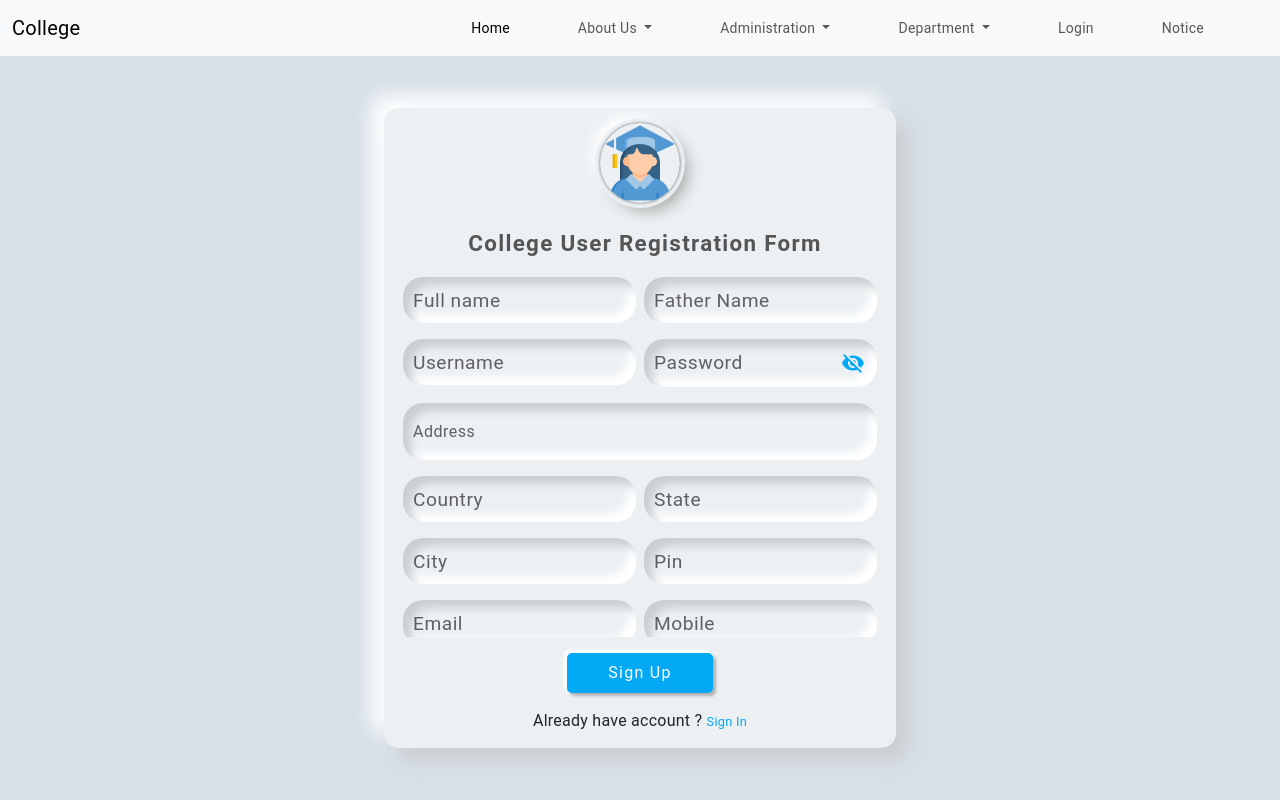
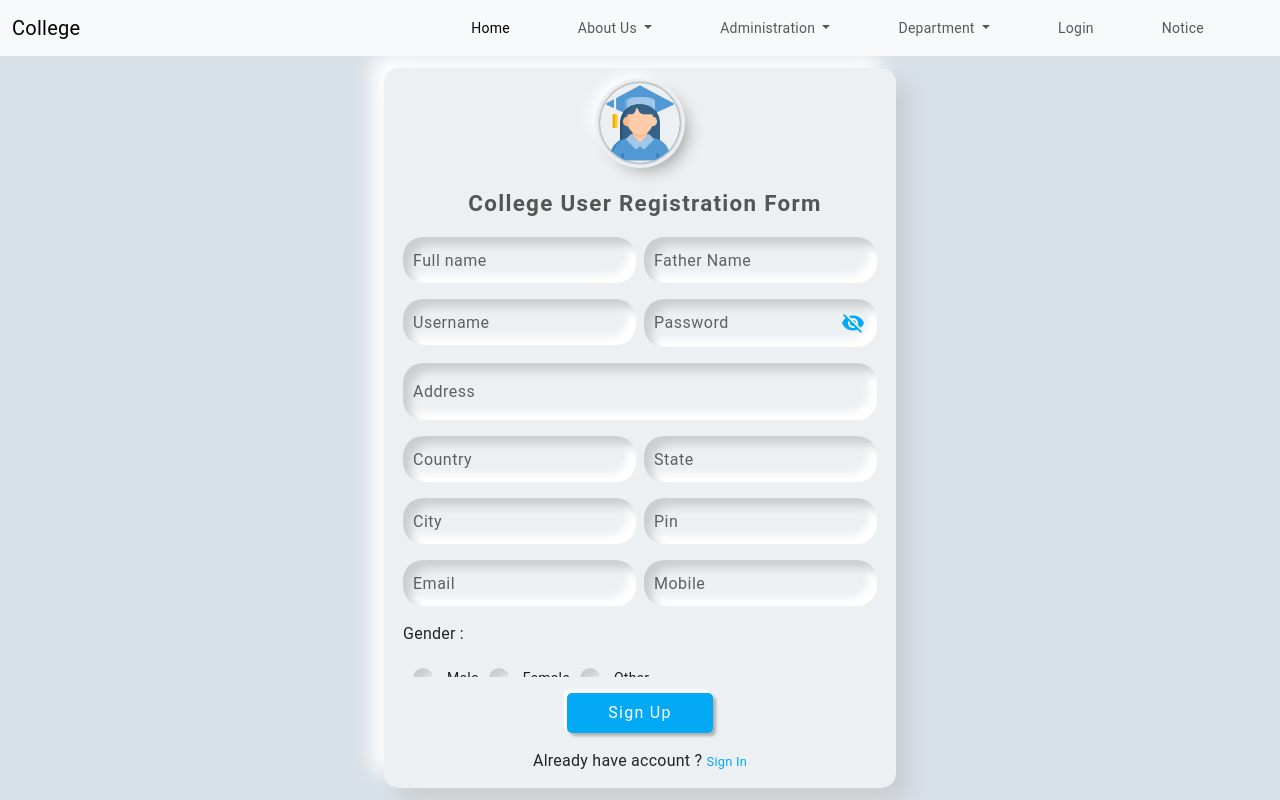
Before and after one commit to SubhankarRoyChoudhury/college, an Angular app in the folder frontend/: page /registration-college-user in a window 1280 px wide. Built offline with nearby package versions, Linux system fonts and the light colour scheme.

Commit message:
registration form modified

```diff
--- a/frontend/src/app/registration-form-college-user/registration-form-college-user.component.html
+++ b/frontend/src/app/registration-form-college-user/registration-form-college-user.component.html
@@ -4,14 +4,14 @@
       <img src="./assets/images/login_logo.png" alt="" />
     </div>
     <div class="text-center mt-4 mb-3 name">College User Registration Form</div>
-    <form [formGroup]="login_form" ngNativeValidate (ngSubmit)="onLogin()">
+    <form [formGroup]="regis_form" ngNativeValidate (ngSubmit)="onRegister()">
       <div class="row m-0 div_field">
-        <div class="col-lg-6 col-md-6 col-sm-6 ps-1 pe-1 col-12 mb-3">
+        <div class="col-lg-6 col-md-6 col-sm-6 col-12 ps-1 pe-1 mb-3">
           <mat-form-field class="w-100 form-field">
             <input matInput placeholder="Full name" formControlName="name" />
           </mat-form-field>
         </div>
-        <div class="col-lg-6 col-md-6 col-sm-6 ps-1 pe-1 col-12 mb-3">
+        <div class="col-lg-6 col-md-6 col-sm-6 col-12 ps-1 pe-1 mb-3">
           <mat-form-field class="w-100 form-field">
             <input
               matInput
@@ -20,12 +20,12 @@
             />
           </mat-form-field>
         </div>
-        <div class="col-lg-6 col-md-6 col-sm-6 ps-1 pe-1 col-12 mb-3">
+        <div class="col-lg-6 col-md-6 col-sm-6 col-12 ps-1 pe-1 mb-3">
           <mat-form-field class="w-100 form-field">
             <input matInput placeholder="Username" formControlName="username" />
           </mat-form-field>
         </div>
-        <div class="col-lg-6 col-md-6 col-sm-6 ps-1 pe-1 col-12 mb-3">
+        <div class="col-lg-6 col-md-6 col-sm-6 col-12 ps-1 pe-1 mb-3">
           <mat-form-field class="w-100 form-field">
             <input
               matInput
@@ -45,7 +45,7 @@
             </button>
           </mat-form-field>
         </div>
-        <div class="ps-1 pe-1 col-12 mb-3">
+        <div class="col-12 ps-1 pe-1 mb-3">
           <mat-form-field class="w-100 form-field-textarea">
             <textarea
               matInput
@@ -57,35 +57,75 @@
             ></textarea>
           </mat-form-field>
         </div>
-        <div class="col-lg-6 col-md-6 col-sm-6 ps-1 pe-1 col-12 mb-3">
+        <div class="col-lg-6 col-md-6 col-sm-6 col-12 ps-1 pe-1 mb-3">
           <mat-form-field class="w-100 form-field">
             <input matInput placeholder="Country" formControlName="country" />
           </mat-form-field>
         </div>
-        <div class="col-lg-6 col-md-6 col-sm-6 ps-1 pe-1 col-12 mb-3">
+        <div class="col-lg-6 col-md-6 col-sm-6 col-12 ps-1 pe-1 mb-3">
           <mat-form-field class="w-100 form-field">
             <input matInput placeholder="State" formControlName="state" />
           </mat-form-field>
         </div>
-        <div class="col-lg-6 col-md-6 col-sm-6 ps-1 pe-1 col-12 mb-3">
+        <div class="col-lg-6 col-md-6 col-sm-6 col-12 ps-1 pe-1 mb-3">
           <mat-form-field class="w-100 form-field">
             <input matInput placeholder="City" formControlName="city" />
           </mat-form-field>
         </div>
-        <div class="col-lg-6 col-md-6 col-sm-6 ps-1 pe-1 col-12 mb-3">
+        <div class="col-lg-6 col-md-6 col-sm-6 col-12 ps-1 pe-1 mb-3">
           <mat-form-field class="w-100 form-field">
             <input matInput placeholder="Pin" formControlName="pin" />
           </mat-form-field>
         </div>
-        <div class="col-lg-6 col-md-6 col-sm-6 ps-1 pe-1 col-12 mb-3">
+        <div class="col-lg-6 col-md-6 col-sm-6 col-12 ps-1 pe-1 mb-3">
           <mat-form-field class="w-100 form-field">
-            <input matInput placeholder="Email" formControlName="email" />
+            <input
+              matInput
+              placeholder="Email"
+              type="email"
+              formControlName="email"
+            />
           </mat-form-field>
         </div>
-        <div class="col-lg-6 col-md-6 col-sm-6 ps-1 pe-1 col-12 mb-3">
+        <div class="col-lg-6 col-md-6 col-sm-6 col-12 ps-1 pe-1 mb-3">
           <mat-form-field class="w-100 form-field">
-            <input matInput placeholder="Mobile" formControlName="mobile" />
+            <input
+              matInput
+              placeholder="Mobile"
+              type="number"
+              formControlName="mobile"
+            />
+            <mat-icon
+              matSuffix
+              style="color: rgb(5, 173, 5)"
+              *ngIf="
+                regis_form.controls.mobile.valid &&
+                (regis_form.controls.mobile?.value?.toString())!.length == 10
+              "
+              >check_circle</mat-icon
+            >
+            <mat-icon
+              matSuffix
+              style="color: rgb(218, 87, 87)"
+              *ngIf="
+                regis_form.controls.mobile.valid &&
+                (regis_form.controls.mobile?.value?.toString())!.length != 10
+              "
+              >cancel</mat-icon
+            >
           </mat-form-field>
+        </div>
+        <div class="col-12 ps-1 pe-1 mb-3">
+          <p>Gender :</p>
+          <mat-radio-group
+            class=""
+            aria-label="Select an option"
+            formControlName="gender"
+          >
+            <mat-radio-button value="male">Male</mat-radio-button>
+            <mat-radio-button value="female">Female</mat-radio-button>
+            <mat-radio-button value="other">Other</mat-radio-button>
+          </mat-radio-group>
         </div>
       </div>
 
--- a/frontend/src/app/registration-form-college-user/registration-form-college-user.component.scss
+++ b/frontend/src/app/registration-form-college-user/registration-form-college-user.component.scss
@@ -57,7 +57,7 @@ body {
   border: none;
   outline: none;
   background: none;
-  font-size: 1.2rem;
+  // font-size: 1.2rem;
   color: #666;
   padding: 10px 15px 10px 10px;
   /* border: 1px solid red; */
@@ -124,6 +124,56 @@ body {
   }
 }
 
+::ng-deep .mdc-radio__background {
+  box-shadow: inset 8px 8px 8px #cbced1, inset -8px -8px 8px #fff;
+  border-radius: 50%;
+}
+
+::ng-deep
+  .mat-mdc-radio-button
+  .mdc-radio
+  .mdc-radio__native-control:enabled
+  + .mdc-radio__background
+  .mdc-radio__inner-circle {
+  border-color: #03a9f4 !important;
+}
+
+::ng-deep
+  .mat-mdc-radio-button
+  .mdc-radio
+  .mdc-radio__native-control:enabled:checked
+  + .mdc-radio__background
+  .mdc-radio__outer-circle {
+  border-color: transparent !important;
+}
+
+::ng-deep
+  .mat-mdc-radio-button
+  .mdc-radio
+  .mdc-radio__native-control:enabled:not(:checked)
+  + .mdc-radio__background
+  .mdc-radio__outer-circle {
+  border-color: transparent !important;
+}
+// ::ng-deep
+//   .mat-mdc-radio-button
+//   .mdc-radio
+//   .mdc-radio__native-control:enabled:not(:checked)
+//   + .mdc-radio__background
+//   .mdc-radio__outer-circle {
+//   border-color: transparent !important;
+//   outline: none !important;
+// }
+// ::ng-deep
+//   .mat-mdc-radio-button
+//   .mdc-radio
+//   .mdc-radio__native-control:enabled
+//   + .mdc-radio__background
+//   .mdc-radio__inner-circle {
+//   border-color: transparent !important;
+//   outline: none !important;
+// }
+
 .btn_div .btn {
   box-shadow: none;
   width: 100%;
@@ -170,7 +220,7 @@ body {
   }
 
   .div_field {
-    height: 45vh;
+    height: 55vh;
   }
 }
 
@@ -182,7 +232,7 @@ body {
   }
 
   .div_field {
-    height: 45vh;
+    height: 55vh;
   }
 }
 
@@ -194,7 +244,7 @@ body {
   }
 
   .div_field {
-    height: 45vh;
+    height: 55vh;
   }
 }
 
@@ -206,7 +256,7 @@ body {
   }
 
   .div_field {
-    height: 45vh;
+    height: 55vh;
   }
 }
 
@@ -218,6 +268,6 @@ body {
   }
 
   .div_field {
-    height: 45vh;
+    height: 55vh;
   }
 }
--- a/frontend/src/app/registration-form-college-user/registration-form-college-user.component.ts
+++ b/frontend/src/app/registration-form-college-user/registration-form-college-user.component.ts
@@ -8,6 +8,7 @@ import {
 import { FormControl, FormGroup, Validators } from '@angular/forms';
 import { Router } from '@angular/router';
 import { AuthService } from '../auth/auth.service';
+import { AppService } from '../app.service';
 
 @Component({
   selector: 'app-registration-form-college-user',
@@ -20,28 +21,40 @@ export class RegistrationFormCollegeUserComponent
   @ViewChild('myTextarea') myTextarea!: ElementRef<HTMLTextAreaElement>;
   public showPasswordOnPress: boolean = false;
 
-  login_form = new FormGroup({
-    name: new FormControl('', Validators.required),
-    fatherOrHusband: new FormControl('', Validators.required),
-    username: new FormControl('', Validators.required),
-    password: new FormControl('', Validators.required),
-    address: new FormControl('', Validators.required),
-    country: new FormControl('', Validators.required),
-    state: new FormControl('', Validators.required),
-    city: new FormControl('', Validators.required),
-    pin: new FormControl('', Validators.required),
-    email: new FormControl('', Validators.required),
-    mobile: new FormControl('', Validators.required),
+  regis_form = new FormGroup({
+    name: new FormControl('', [Validators.required]),
+    fatherOrHusband: new FormControl('', [Validators.required]),
+    username: new FormControl('', [Validators.required]),
+    password: new FormControl('', [
+      Validators.required,
+      Validators.minLength(6),
+    ]),
+    address: new FormControl('', [Validators.required]),
+    gender: new FormControl('', [Validators.required]),
+    country: new FormControl('', [Validators.required]),
+    state: new FormControl('', [Validators.required]),
+    city: new FormControl('', [Validators.required]),
+    pin: new FormControl('', [
+      Validators.required,
+      Validators.pattern(/^\d{6}$/),
+    ]),
+    email: new FormControl('', [Validators.required, Validators.email]),
+    mobile: new FormControl('', [
+      Validators.required,
+      Validators.pattern('^[0-9 +]*'),
+    ]),
   });
 
-  constructor(private authService: AuthService, private router: Router) {}
+  constructor(
+    private authService: AuthService,
+    private router: Router,
+    private AppService: AppService
+  ) {}
 
   ngOnInit(): void {}
 
-  onLogin() {
-    console.log(this.login_form.value);
-    this.authService.login();
-    this.router.navigate(['/home']); // Redirect to the home page or another page
+  onRegister() {
+    console.log(this.regis_form.value);
   }
 
   ngAfterViewChecked(): void {
--- a/frontend/src/styles.scss
+++ b/frontend/src/styles.scss
@@ -24,3 +24,15 @@ body {
 textarea {
   resize: none !important;
 }
+
+/* Chrome, Safari, Edge, Opera */
+input::-webkit-outer-spin-button,
+input::-webkit-inner-spin-button {
+  -webkit-appearance: none;
+  margin: 0;
+}
+
+/* Firefox */
+input[type="number"] {
+  -moz-appearance: textfield;
+}
```
Also changed, not shown: 2 other files (tests, documents, lock files or other folders).
